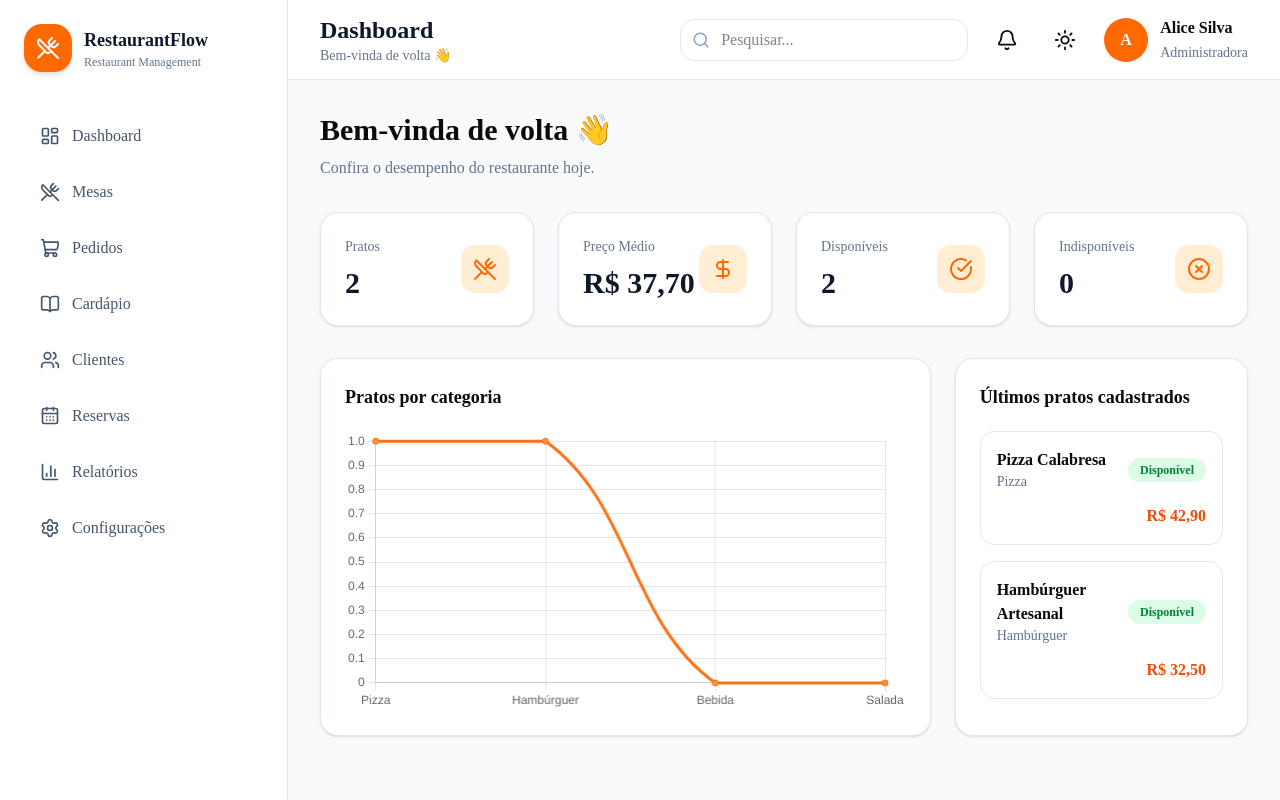
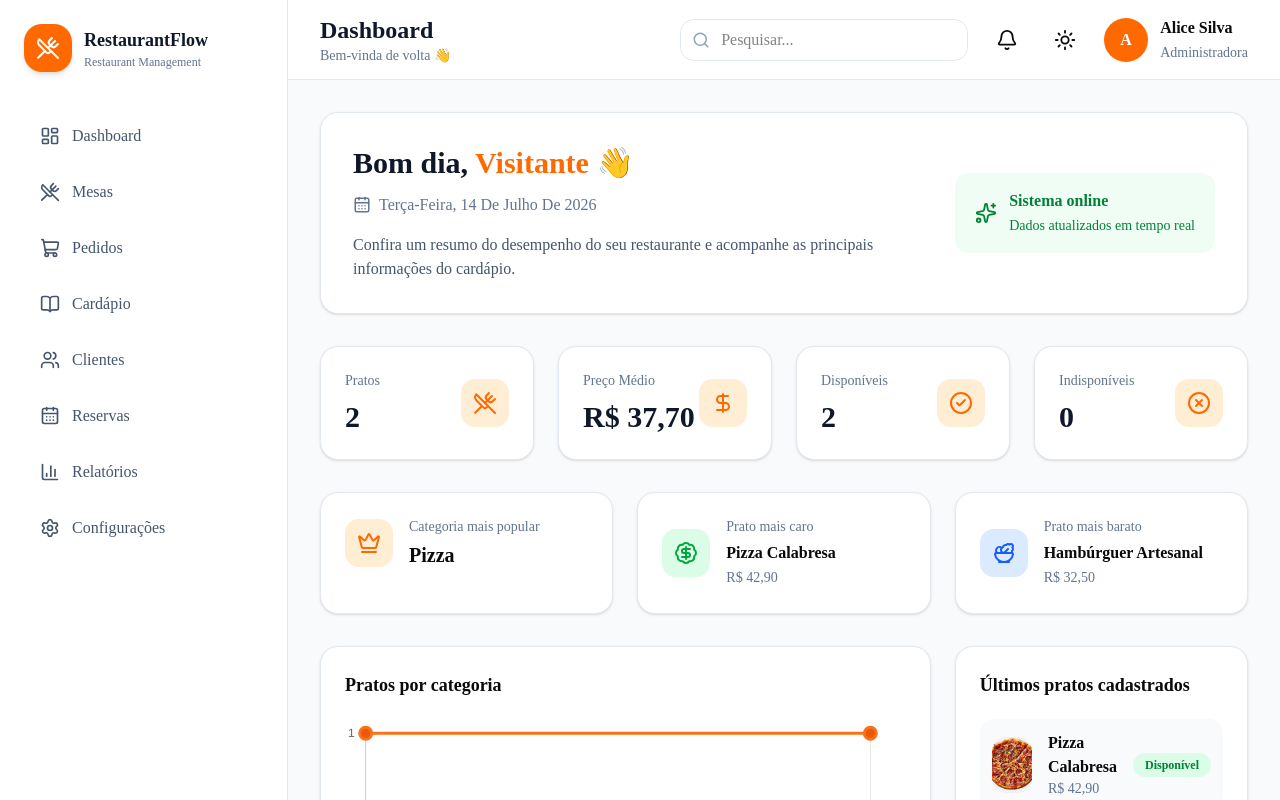
Before and after one commit to AliceKaleno/restaurantflow, a Next.js app: page / in a window 1280 px wide. Shown: the top 800 px of the page. Built offline with nearby package versions, Linux system fonts and the light colour scheme.

Commit message:
refactor(menu): migrate menu state to Zustand with persistence

```diff
--- a/src/components/dashboard/DashboardCards.tsx
+++ b/src/components/dashboard/DashboardCards.tsx
@@ -2,60 +2,46 @@
 
 import {
   UtensilsCrossed,
-  CircleCheckBig,
-  CircleX,
   DollarSign,
+  CheckCircle2,
+  XCircle,
 } from "lucide-react";
 
 import DashboardCard from "./DashboardCard";
 
 import { useMenuStore } from "@/store/menuStore";
+import { getDashboardStats } from "@/services/dashboard/dashboardStats";
 import { formatCurrency } from "@/utils/formatCurrency";
 
 export default function DashboardCards() {
   const items = useMenuStore((state) => state.items);
 
-  const totalPratos = items.length;
-
-  const disponiveis = items.filter(
-    (item) => item.available
-  ).length;
-
-  const indisponiveis =
-    totalPratos - disponiveis;
-
-  const precoMedio =
-    totalPratos === 0
-      ? 0
-      : items.reduce(
-          (acc, item) => acc + item.price,
-          0
-        ) / totalPratos;
+  const stats = getDashboardStats(items);
 
   return (
     <section className="grid gap-6 md:grid-cols-2 xl:grid-cols-4">
       <DashboardCard
         title="Pratos"
-        value={String(totalPratos)}
+        value={String(stats.totalPratos)}
         icon={UtensilsCrossed}
       />
 
       <DashboardCard
         title="Preço Médio"
-        value={formatCurrency(precoMedio)}
+        value={formatCurrency(stats.precoMedio)}
         icon={DollarSign}
       />
 
       <DashboardCard
         title="Disponíveis"
-        value={String(disponiveis)}
-        icon={CircleCheckBig}
+        value={String(stats.disponiveis)}
+        icon={CheckCircle2}
       />
 
       <DashboardCard
         title="Indisponíveis"
-        value={String(indisponiveis)}
-        icon={CircleX}
+        value={String(stats.indisponiveis)}
+        icon={XCircle}
       />
     </section>
   );
--- a/src/components/dashboard/DashboardChart.tsx
+++ b/src/components/dashboard/DashboardChart.tsx
@@ -15,6 +15,7 @@ import {
 } from "chart.js";
 
 import { useMenuStore } from "@/store/menuStore";
+import { getDashboardStats } from "@/services/dashboard/dashboardStats";
 
 ChartJS.register(
   CategoryScale,
@@ -28,34 +29,32 @@ ChartJS.register(
 export default function DashboardChart() {
   const items = useMenuStore((state) => state.items);
 
-  const categorias = [
-    "Pizza",
-    "Hambúrguer",
-    "Bebida",
-    "Salada",
-  ];
-
-  const quantidade = categorias.map(
-    (categoria) =>
-      items.filter(
-        (item) => item.category === categoria
-      ).length
-  );
+  const stats = getDashboardStats(items);
 
   const data = {
-    labels: categorias,
+    labels: stats.categoryData.map(
+      (item) => item.category
+    ),
 
     datasets: [
       {
         label: "Quantidade de pratos",
 
-        data: quantidade,
+        data: stats.categoryData.map(
+          (item) => item.total
+        ),
 
         borderColor: "#f97316",
 
         backgroundColor: "#fb923c",
 
-        tension: 0.4,
+        pointBackgroundColor: "#ea580c",
+
+        pointRadius: 6,
+
+        borderWidth: 3,
+
+        tension: 0.35,
 
         fill: false,
       },
@@ -65,23 +64,37 @@ export default function DashboardChart() {
   const options = {
     responsive: true,
 
+    maintainAspectRatio: false,
+
     plugins: {
       legend: {
         display: false,
+      },
+    },
+
+    scales: {
+      y: {
+        beginAtZero: true,
+
+        ticks: {
+          precision: 0,
+        },
       },
     },
   };
 
   return (
     <div className="rounded-2xl border border-slate-200 bg-white p-6 shadow-sm">
-      <h2 className="mb-5 text-lg font-semibold">
+      <h2 className="mb-6 text-lg font-semibold">
         Pratos por categoria
       </h2>
 
-      <Line
-        data={data}
-        options={options}
-      />
+      <div className="h-72">
+        <Line
+          data={data}
+          options={options}
+        />
+      </div>
     </div>
   );
 }
--- a/src/components/dashboard/DashboardHeader.tsx
+++ b/src/components/dashboard/DashboardHeader.tsx
@@ -0,0 +1,78 @@
+"use client";
+
+import { CalendarDays, Sparkles } from "lucide-react";
+
+export default function DashboardHeader() {
+  // Futuramente virá do Auth
+  const user = {
+    name: "Visitante",
+  };
+
+  const hour = new Date().getHours();
+
+  const greeting =
+    hour < 12
+      ? "Bom dia"
+      : hour < 18
+      ? "Boa tarde"
+      : "Boa noite";
+
+  const today = new Intl.DateTimeFormat("pt-BR", {
+    weekday: "long",
+    day: "numeric",
+    month: "long",
+    year: "numeric",
+  }).format(new Date());
+
+  return (
+    <section className="flex flex-col gap-6 rounded-2xl border border-slate-200 bg-white p-8 shadow-sm lg:flex-row lg:items-center lg:justify-between">
+      <div>
+        <h1 className="text-3xl font-bold text-slate-900">
+          {greeting},{" "}
+          <span className="text-orange-500">
+            {user.name}
+          </span>{" "}
+          👋
+        </h1>
+
+        <div className="mt-3 flex items-center gap-2 text-slate-500">
+          <CalendarDays size={18} />
+
+          <span className="capitalize">
+            {today}
+          </span>
+        </div>
+
+        <p className="mt-4 max-w-xl text-slate-600">
+          Confira um resumo do desempenho do seu restaurante e acompanhe
+          as principais informações do cardápio.
+        </p>
+      </div>
+
+      <div
+        className="
+          flex
+          items-center
+          gap-3
+          rounded-xl
+          bg-green-50
+          px-5
+          py-4
+          text-green-700
+        "
+      >
+        <Sparkles size={22} />
+
+        <div>
+          <p className="font-semibold">
+            Sistema online
+          </p>
+
+          <span className="text-sm">
+            Dados atualizados em tempo real
+          </span>
+        </div>
+      </div>
+    </section>
+  );
+}
--- /dev/null
+++ b/src/components/dashboard/DashboardInsights.tsx
@@ -0,0 +1,90 @@
+"use client";
+
+import AppCard from "@/components/shared/AppCard";
+
+import { useMenuStore } from "@/store/menuStore";
+import { getDashboardStats } from "@/services/dashboard/dashboardStats";
+
+import {
+  Crown,
+  BadgeDollarSign,
+  Salad,
+} from "lucide-react";
+
+import { formatCurrency } from "@/utils/formatCurrency";
+
+export default function DashboardInsights() {
+  const items = useMenuStore((state) => state.items);
+
+  const stats = getDashboardStats(items);
+
+  return (
+    <section className="grid gap-6 lg:grid-cols-3">
+      <AppCard>
+        <div className="flex items-center gap-4">
+          <div className="rounded-xl bg-orange-100 p-3">
+            <Crown className="text-orange-500" />
+          </div>
+
+          <div>
+            <p className="text-sm text-slate-500">
+              Categoria mais popular
+            </p>
+
+            <h3 className="mt-1 text-xl font-bold">
+              {stats.categoriaMaisPopular}
+            </h3>
+          </div>
+        </div>
+      </AppCard>
+
+      <AppCard>
+        <div className="flex items-center gap-4">
+          <div className="rounded-xl bg-green-100 p-3">
+            <BadgeDollarSign className="text-green-600" />
+          </div>
+
+          <div>
+            <p className="text-sm text-slate-500">
+              Prato mais caro
+            </p>
+
+            <h3 className="mt-1 font-semibold">
+              {stats.pratoMaisCaro?.name ?? "-"}
+            </h3>
+
+            <span className="text-sm text-slate-500">
+              {stats.pratoMaisCaro
+                ? formatCurrency(stats.pratoMaisCaro.price)
+                : "-"}
+            </span>
+          </div>
+        </div>
+      </AppCard>
+
+      <AppCard>
+        <div className="flex items-center gap-4">
+          <div className="rounded-xl bg-blue-100 p-3">
+            <Salad className="text-blue-600" />
+          </div>
+
+          <div>
+            <p className="text-sm text-slate-500">
+              Prato mais barato
+            </p>
+
+            <h3 className="mt-1 font-semibold">
+              {stats.pratoMaisBarato?.name ?? "-"}
+            </h3>
+
+            <span className="text-sm text-slate-500">
+              {stats.pratoMaisBarato
+                ? formatCurrency(stats.pratoMaisBarato.price)
+                : "-"}
+            </span>
+          </div>
+        </div>
+      </AppCard>
+    </section>
+  );
+}
--- /dev/null
+++ b/src/components/dashboard/LatestMenuItems.tsx
@@ -0,0 +1,63 @@
+"use client";
+
+import Image from "next/image";
+
+import AppCard from "@/components/shared/AppCard";
+import Badge from "@/components/ui/badge";
+
+import { useMenuStore } from "@/store/menuStore";
+import { formatCurrency } from "@/utils/formatCurrency";
+
+export default function LatestMenuItems() {
+  const items = useMenuStore((state) => state.items);
+
+  const latestItems = [...items].slice(0, 5);
+
+  return (
+    <AppCard>
+      <h2 className="mb-5 text-lg font-semibold">
+        Últimos pratos cadastrados
+      </h2>
+
+      <div className="space-y-4">
+        {latestItems.map((item) => (
+          <div
+            key={item.id}
+            className="flex items-center gap-4 rounded-xl bg-slate-50 p-3"
+          >
+            <div className="relative h-14 w-14 overflow-hidden rounded-xl">
+              <Image
+                src={item.image}
+                alt={item.name}
+                fill
+                className="object-cover"
+              />
+            </div>
+
+            <div className="flex-1">
+              <h3 className="font-semibold">
+                {item.name}
+              </h3>
+
+              <p className="text-sm text-slate-500">
+                {formatCurrency(item.price)}
+              </p>
+            </div>
+
+            <Badge
+              variant={
+                item.available
+                  ? "success"
+                  : "danger"
+              }
+            >
+              {item.available
+                ? "Disponível"
+                : "Indisponível"}
+            </Badge>
+          </div>
+        ))}
+      </div>
+    </AppCard>
+  );
+}
--- a/src/features/dashboard/DashboardPage.tsx
+++ b/src/features/dashboard/DashboardPage.tsx
@@ -1,28 +1,26 @@
 import DashboardCards from "@/components/dashboard/DashboardCards";
 import DashboardChart from "@/components/dashboard/DashboardChart";
-import RecentOrders from "@/components/dashboard/RecentOrders";
+import LatestMenuItems from "@/components/dashboard/LatestMenuItems";
+
+import DashboardHeader from "@/components/dashboard/DashboardHeader";
+
+import DashboardInsights from "@/components/dashboard/DashboardInsights";
 
 export default function DashboardPage() {
   return (
     <div className="space-y-8">
-      <div>
-        <h1 className="text-3xl font-bold">
-          Bem-vinda de volta 👋
-        </h1>
-
-        <p className="mt-2 text-slate-500">
-          Confira o desempenho do restaurante hoje.
-        </p>
-      </div>
+      <DashboardHeader />
 
       <DashboardCards />
+
+      <DashboardInsights />
 
       <div className="grid gap-6 lg:grid-cols-3">
         <div className="lg:col-span-2">
           <DashboardChart />
         </div>
 
-        <RecentOrders />
+        <LatestMenuItems />
       </div>
     </div>
   );
--- a/src/features/menu/components/CategoryFilter.tsx
+++ b/src/features/menu/components/CategoryFilter.tsx
@@ -3,7 +3,7 @@ const categories = [
   "Pizza",
   "Hambúrguer",
   "Bebida",
-  "Sobremesa",
+  "Salada",
 ];
 
 interface Props {
--- /dev/null
+++ b/src/services/dashboard/dashboardStats.ts
@@ -0,0 +1,66 @@
+import { MenuItem } from "@/types/menu";
+
+export interface DashboardStats {
+  totalPratos: number;
+  disponiveis: number;
+  indisponiveis: number;
+  precoMedio: number;
+  pratoMaisCaro: MenuItem | null;
+  pratoMaisBarato: MenuItem | null;
+  categoriaMaisPopular: string;
+
+  categoryData: {
+    category: string;
+    total: number;
+  }[];
+}
+
+export function getDashboardStats(items: MenuItem[]): DashboardStats {
+  const totalPratos = items.length;
+
+  const disponiveis = items.filter((item) => item.available).length;
+
+  const indisponiveis = totalPratos - disponiveis;
+
+  const precoMedio =
+    totalPratos === 0
+      ? 0
+      : items.reduce((acc, item) => acc + item.price, 0) / totalPratos;
+
+  const pratoMaisCaro =
+    totalPratos > 0
+      ? items.reduce((a, b) => (a.price > b.price ? a : b))
+      : null;
+
+  const pratoMaisBarato =
+    totalPratos > 0
+      ? items.reduce((a, b) => (a.price < b.price ? a : b))
+      : null;
+
+  const categorias = items.reduce(
+    (acc, item) => {
+      acc[item.category] = (acc[item.category] || 0) + 1;
+      return acc;
+    },
+    {} as Record<string, number>,
+  );
+
+  const categoriaMaisPopular =
+    Object.entries(categorias).sort((a, b) => b[1] - a[1])[0]?.[0] ?? "-";
+
+  const categoryData = Object.entries(categorias).map(([category, total]) => ({
+    category,
+    total,
+  }));
+
+  return {
+    totalPratos,
+    disponiveis,
+    indisponiveis,
+    precoMedio,
+    pratoMaisCaro,
+    pratoMaisBarato,
+    categoriaMaisPopular,
+    categoryData,
+  };
+}
```
